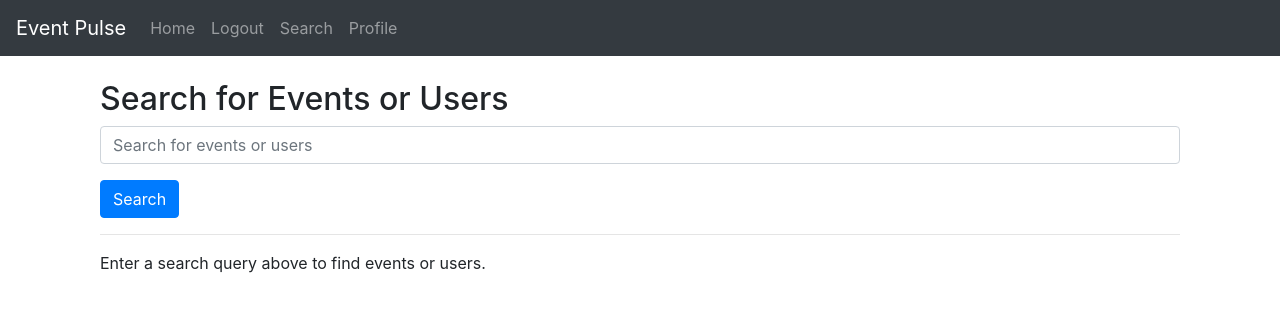
After one commit to ajmastra/cs-386-event-pulse, a Flask app: page /search in a window 1280 px wide. The commit adds this page. Shown: the top 312 px of the page. Run offline with Flask 3, Linux system fonts and the light colour scheme; the visitor is signed in with stand-in values (Sample User, id 1); some libraries are stand-ins or nearby versions.

Commit message:
adding the profile page, and search page fixes #103 #107 #110

```diff
--- a/website/templates/base.html
+++ b/website/templates/base.html
@@ -29,9 +29,12 @@
                     {% if user.is_authenticated %}
                     <a class="nav-item nav-link" id="home" href="/">Home</a>
                     <a class="nav-item nav-link" id="logout" href="/logout">Logout</a>
+                    <a class="nav-item nav-link" id="search" href="/search">Search</a>
+                    <a class="nav-item nav-link" id="profile" href="{{ url_for('views.view_profile', user_id=current_user.id) }}">Profile</a>
                     {% else %}
                     <a class="nav-item nav-link" id="login" href="/login">Login</a>
                     <a class="nav-item nav-link" id="signUp" href="/sign-up">Sign Up</a>
+
                     {% endif %}
 
                 </div>
--- /dev/null
+++ b/website/templates/search.html
@@ -0,0 +1,70 @@
+{% extends "base.html" %}
+
+{% block title %}
+    Search Events and Users
+{% endblock %}
+
+{% block content %}
+<div class="container mt-4">
+    <h2>Search for Events or Users</h2>
+
+    <!-- search form -->
+    <form method="POST" action="/search">
+        <div class="form-group">
+            <!-- the reason we have the or for the value, is because otherwise the searchbar will autopopulate with 'None' upon loading the page -->
+            <input type="text" name="query" class="form-control" placeholder="Search for events or users" value="{{ query or '' }}" required>
+        </div>
+        <button type="submit" class="btn btn-primary">Search</button>
+    </form>
+
+    <!-- check if there is anything in the search bar -->
+    {% if events or users %}
+    <hr>
+    <h3>Search Results</h3>
+    <br>
+
+    <!-- check if there were any events matching the query-->
+    {% if events %}
+    <h4>Events</h4>
+    <ul class="list-group">
+        <!-- if so, display the events -->
+        {% for event in events %}
+        <li class="list-group-item">
+            <h5><a href="{{ url_for('views.event_details', event_id=event.id) }}">{{ event.title }}</a></h5>
+            <p>{{ event.description }}</p>
+            <p><strong>Posted by:</strong> <a href="{{ url_for('views.view_profile', user_id=event.creator.id) }}">{{ event.creator.first_name }}</a></p>
+        </li>
+        {% endfor %}
+    </ul>
+    {% else %}
+    <!-- otherwise we didnt find any events, so tell user nothing found -->
+    <p>No events found for "{{ query }}".</p>
+    {% endif %}
+
+    <br>
+    <hr>
+
+    <!-- check if there were any users matching the query-->
+    {% if users %}
+    <br>
+    <h4>Users</h4>
+    <ul class="list-group">
+        <!-- if so, display the users -->
+        {% for user in users %}
+        <li class="list-group-item">
+            <h5><a href="{{ url_for('views.view_profile', user_id=user.id) }}">{{ user.first_name }}</a></h5>
+            <p>{{ user.email }}</p>
+        </li>
+        {% endfor %}
+    </ul>
+    <!-- otherwise we did not find any users with the given query -->
+    {% else %}
+    <p>No users found for "{{ query }}".</p>
+    {% endif %}
+
+    {% else %}
+    <hr>
+    <p>Enter a search query above to find events or users.</p>
+    {% endif %}
+</div>
+{% endblock %}
--- a/website/views.py
+++ b/website/views.py
@@ -1,6 +1,6 @@
 from flask import Blueprint, render_template, request, flash, jsonify, redirect, url_for
 from flask_login import login_required, current_user
-from .models import Event
+from .models import Event, User
 from . import db
 import json
 from datetime import datetime
@@ -87,3 +87,57 @@ def add_event():
         return redirect(url_for('views.home'))
     # render the template
     return render_template('add_event.html', user=current_user)
+
+
+# ROUTING FOR VIEWING USER PROFILES
+@views.route('/profile/<int:user_id>', methods=['GET'])
+@login_required
+def view_profile(user_id):
+    # Fetch the user by ID
+    user_profile = User.query.get_or_404(user_id)
+
+    # Check if the profile belongs to the current user
+    is_own_profile = current_user.id == user_id
+
+    # Render the profile template
+    return render_template('profile.html', user_profile=user_profile, is_own_profile=is_own_profile, user=current_user)
+
+
+# ROUTING FOR EDITING USER PROFILE
+@views.route('/edit-profile', methods=['GET', 'POST'])
+@login_required
+def edit_profile():
+    if request.method == 'POST':
+        # Get the updated data from the form
+        new_email = request.form.get('email')
+        new_first_name = request.form.get('first_name')
+
+        # Update the current user's data
+        current_user.email = new_email
+        current_user.first_name = new_first_name
+
+        # Commit the changes to the database
+        db.session.commit()
+
+        flash('Profile updated successfully!', category='success')
+        return redirect(url_for('views.view_profile', user_id=current_user.id))
+
+    return render_template('edit_profile.html', user=current_user)
+
+
+
+@views.route('/search', methods=['GET', 'POST'])
+@login_required
+def search():
+    query = request.form.get('query')  # Get the search query from the form
+    events = []
+    users = []
+
+    if query:
+        # Search for events by title
+        events = Event.query.filter(Event.title.ilike(f'%{query}%')).all()
+
+        # Search for users by first name or email
+        users = User.query.filter((User.first_name.ilike(f'%{query}%')) | (User.email.ilike(f'%{query}%'))).all()
+
+    return render_template('search.html', user=current_user, events=events, users=users, query=query)
```
Also changed, not shown: website/templates/edit_profile.html (added, +22 -0 lines), website/templates/event_details.html (+11 -2 lines), website/templates/home.html (+7 -5 lines), website/templates/profile.html (added, +17 -0 lines).
